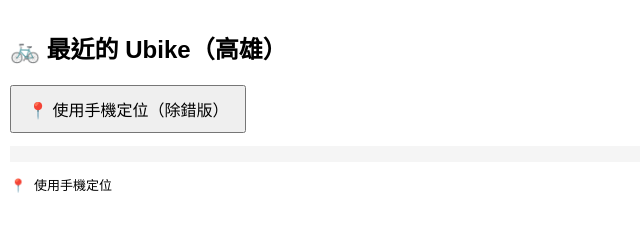
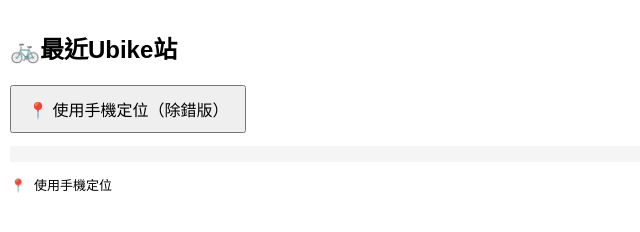
Before and after one commit to gonyaniiiiiiiiiiiii/ubikeibikeeverybodybike, a plain HTML site: page index.html in a window 1280 px wide. Shown: the whole page, without its empty margins (0-640 px from the left). Drawn offline with nearby package versions, Linux system fonts and the light colour scheme.

Commit message:
ubikeibikeeverybodybike

```diff
--- a/index.html
+++ b/index.html
@@ -12,7 +12,7 @@
   </style>
 </head>
 <body>
-  <h2>🚲 最近的 Ubike（高雄）</h2>
+  <h2>🚲最近Ubike站</h2>
   <button onclick="findNearestUbike()">📍 使用手機定位（除錯版）</button>
   <div id="status" style="margin-top:8px;color:#555;"></div>
   <pre id="debug" style="background:#f5f5f5;padding:8px;"></pre>
```
